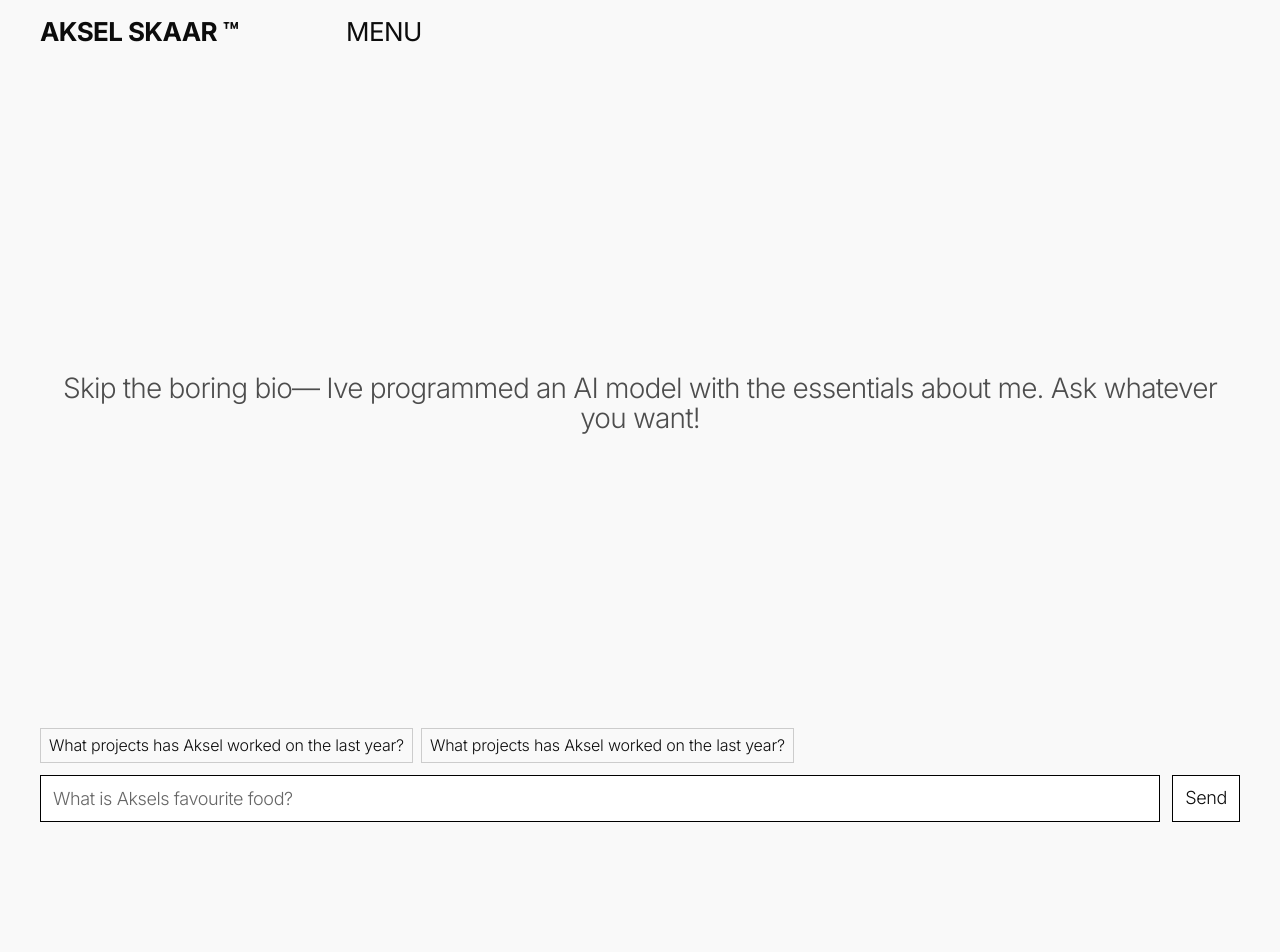
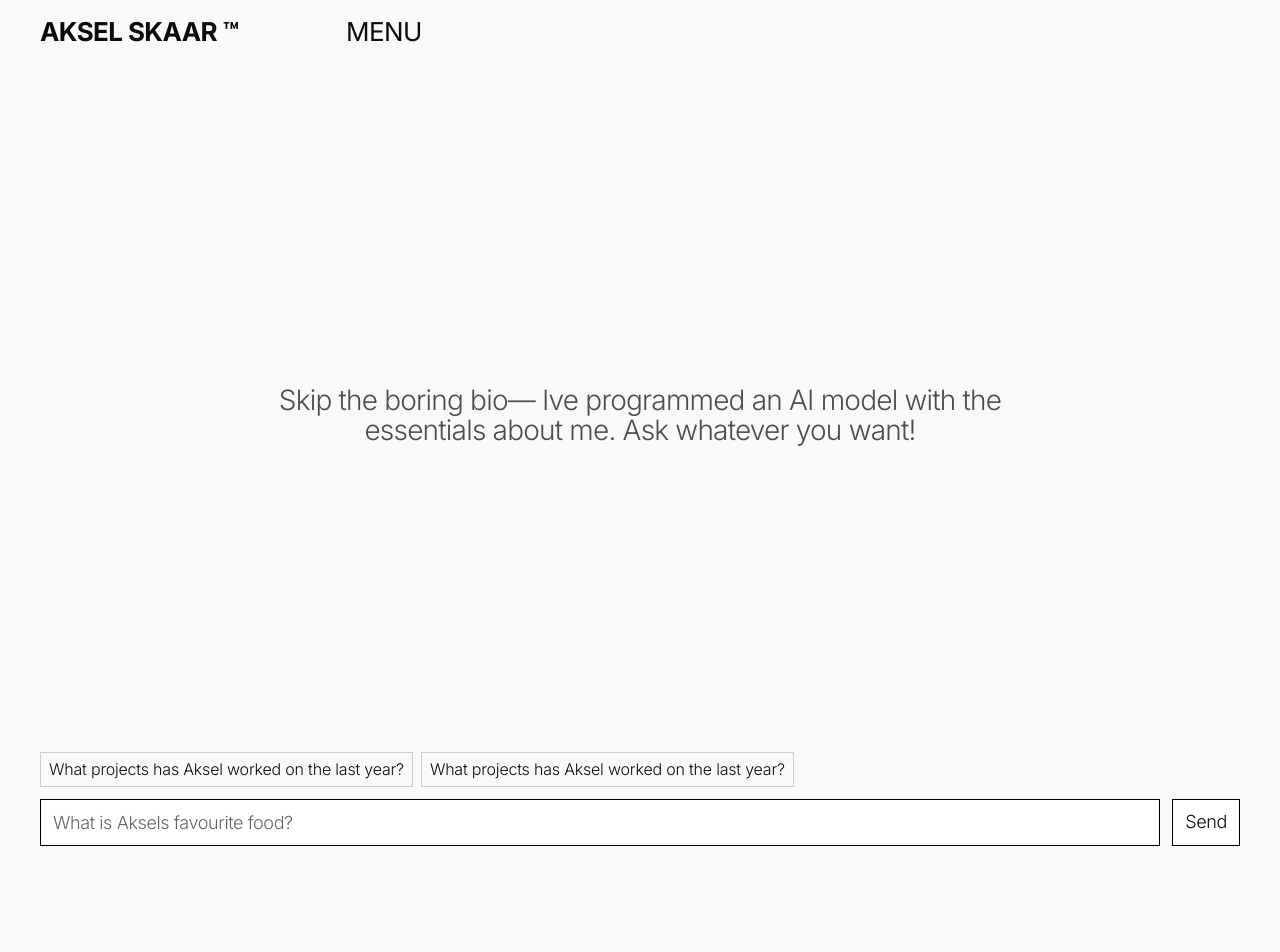
Before and after one commit to AkselHSkaar/Portfolio-website, a Next.js app: page /about in a window 1280 px wide. Shown: the top 952 px of the page. Built offline with nearby package versions, Linux system fonts and the light colour scheme.

Commit message:
fix: styling

```diff
--- a/src/app/(pages)/about/_components/AIchat.tsx
+++ b/src/app/(pages)/about/_components/AIchat.tsx
@@ -1,6 +1,8 @@
 'use client'
 
 import { useChat } from 'ai/react'
+import Input from '@/components/Input'
+import SendIcon from '@/components/icons/SendIcon'
 
 const AIchat = () => {
   const { messages, input, handleInputChange, handleSubmit } = useChat()
@@ -8,17 +10,17 @@ const AIchat = () => {
   const noMessages = true
 
   return (
-    <section className='h-[87svh] mb-7'>
+    <section className='h-[90svh] mb-7'>
       <div className='h-full flex grow'>
         {noMessages && (
           <div className='flex flex-col grow justify-between pb-4'>
-            <div className='flex grow'>
-              <p className='text-center self-center text-gray-500'>
+            <div className='flex grow justify-center'>
+              <p className='text-center self-center text-gray-500 max-w-[70%]'>
                 Skip the boring bio— Ive programmed an AI model with the
                 essentials about me. Ask whatever you want!
               </p>
             </div>
-            <div className='flex gap-3'>
+            <div className='flex gap-3 text-left'>
               <button className='p-3 border border-gray-200 text-xsmall-thin'>
                 What projects has Aksel worked on the last year?
               </button>
@@ -31,12 +33,12 @@ const AIchat = () => {
       </div>
       <form onSubmit={handleSubmit}>
         <div className='flex w-full gap-4'>
-          <input
-            className='bg-primary-light border border-gray-900 grow p-4 text-small-thin focus:outline-none focus:ring-2 focus:ring-gray-200 transition-all duration-300 ease-in-out'
+          <Input
             value={input}
             placeholder='What is Aksels favourite food?'
             onChange={handleInputChange}
           />
+
           <input
             type='submit'
             value='Send'
```
